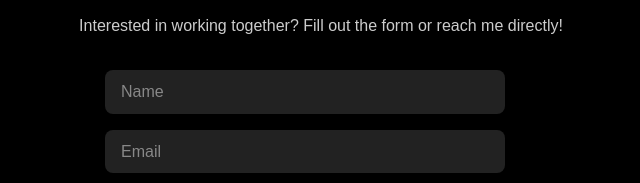
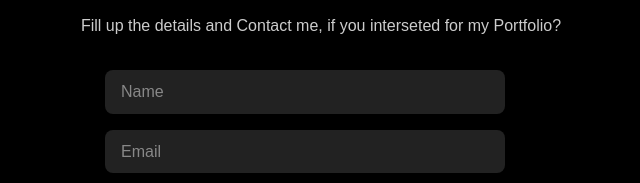
Before and after one commit to Mark-code-cry/Macky, a plain HTML site: page index.html in a window 1280 px wide. Shown: the part 1933-2116 px from the top of the page, 319-959 px from the left. Drawn offline with nearby package versions, Linux system fonts and the light colour scheme.

Commit message:
initial commit

```diff
--- a/index.html
+++ b/index.html
@@ -72,7 +72,7 @@
 
   <section id="contact" class="contact">
     <h2>Contact Me</h2>
-    <p>Interested in working together? Fill out the form or reach me directly!</p>
+    <p>Fill up the details and Contact me, if you interseted for my Portfolio?</p>
 
     <div class="contact-container">
       <form id="contact-form" class="contact-form">
```
Also changed, not shown: styles.css (line endings or trailing spaces).
